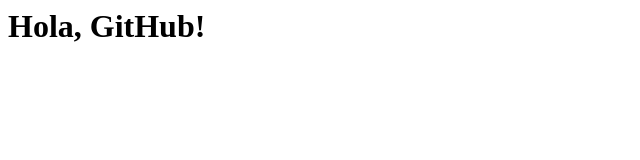
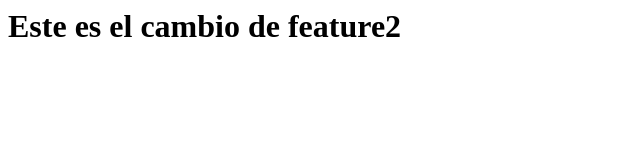
Before and after one commit to Julianasanabria/Trabajo-Santiago, a plain HTML site: page index.html in a window 1280 px wide. Shown: the whole page, without its empty margins (0-640 px from the left). Drawn offline with Linux system fonts and the light colour scheme.

Commit message:
Modificacion de feature2

```diff
--- a/index.html
+++ b/index.html
@@ -1 +1 @@
-<h1>Hola, GitHub!</h1>
+<h1>Este es el cambio de feature2</h1>
```
